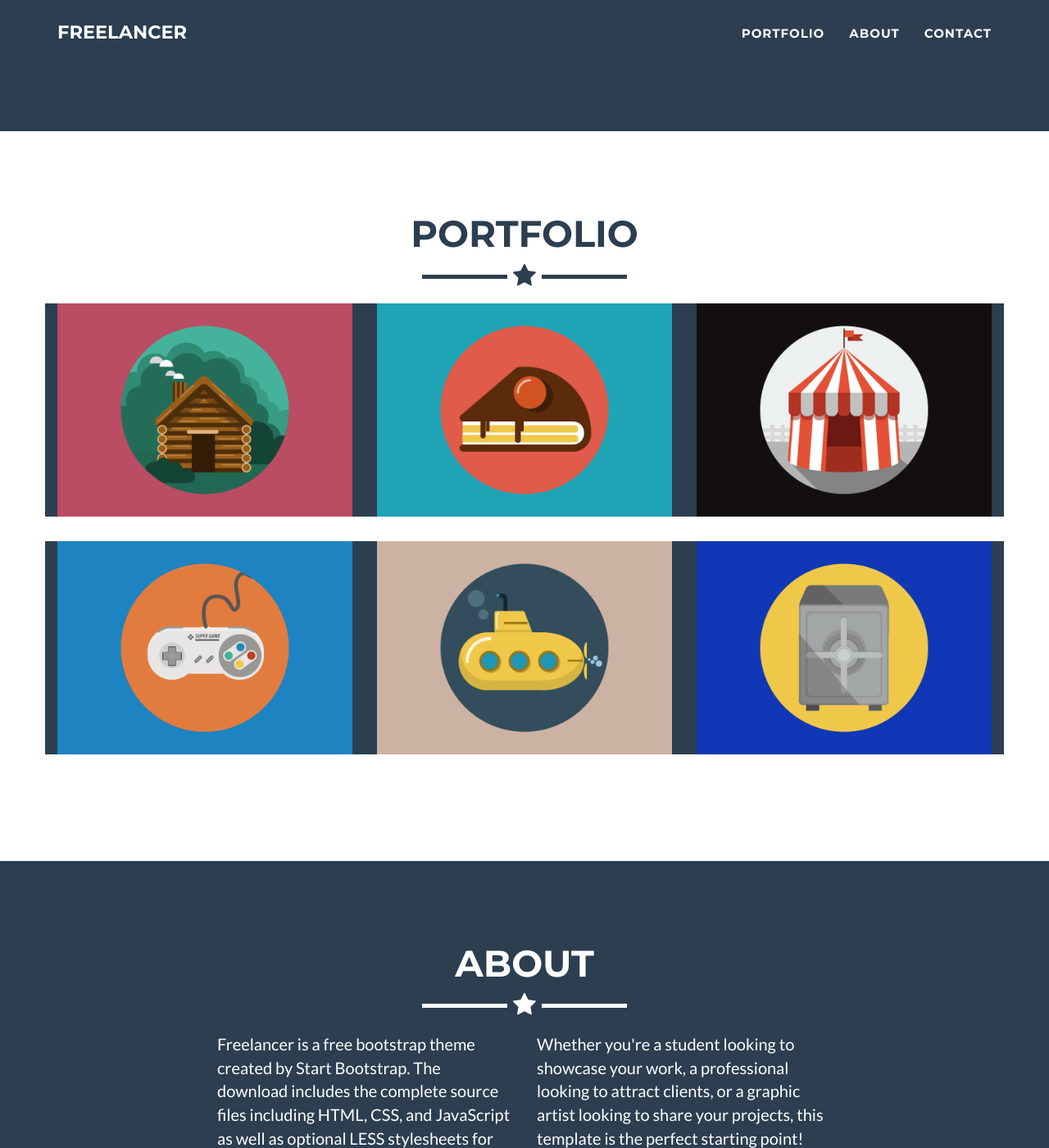
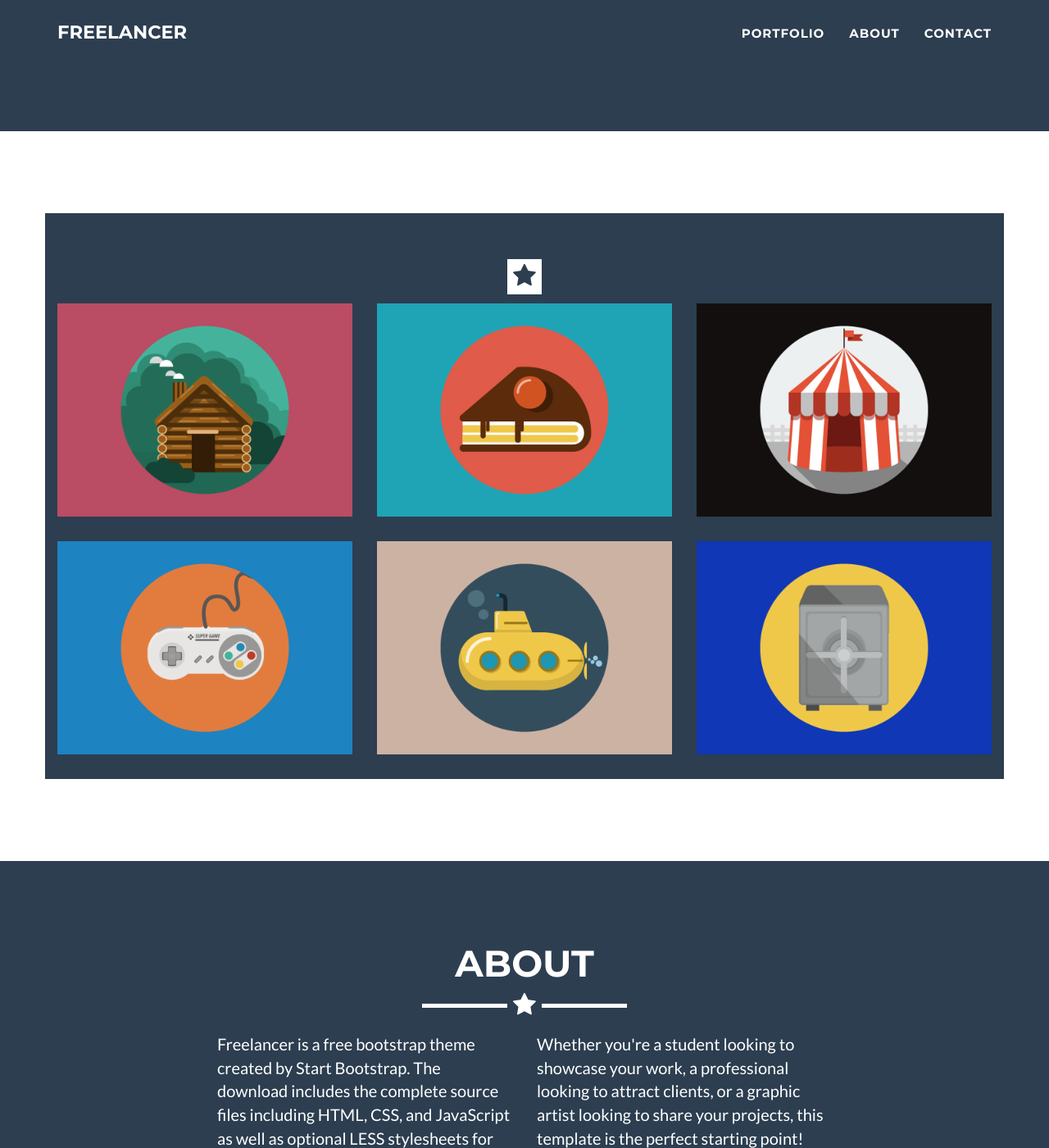
Before and after one commit to Celso-Cercado-Jr/new-app, a Jekyll site: the page built from index.html, in a window 1280 px wide and 1400 px high, scrolled down 615 px. Shown: the whole window at 82% size. Built offline with Jekyll 4.4.1, drawn with Linux system fonts in a browser that asks for light colours.

Commit message:
added new

```diff
--- a/_includes/css/main.css
+++ b/_includes/css/main.css
@@ -206,6 +206,7 @@
     position: relative;
     margin: 0 auto;
     max-width: 400px;
+    background: #{{ site.color.secondary}};
 }
 
 #portfolio .portfolio-item .portfolio-link .caption {
@@ -221,6 +222,7 @@
 
 #portfolio .portfolio-item .portfolio-link .caption:hover {
     opacity: 1;
+    background: #{{ site.color.secondary}};
 }
 
 #portfolio .portfolio-item .portfolio-link .caption .caption-content {
@@ -245,6 +247,7 @@
 
 #portfolio * {
     z-index: 2;
+    background: #{{ site.color.secondary}};
 }
 
 @media(min-width:767px) {
@@ -396,6 +399,7 @@
     background-clip: border-box;
     -webkit-box-shadow: none;
     box-shadow: none;
+    background: #{{ site.color.secondary}};
 }
 
 .portfolio-modal .modal-content h2 {
```
